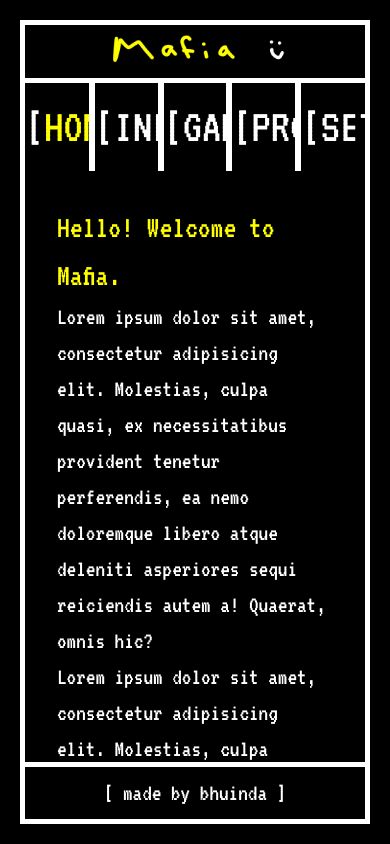
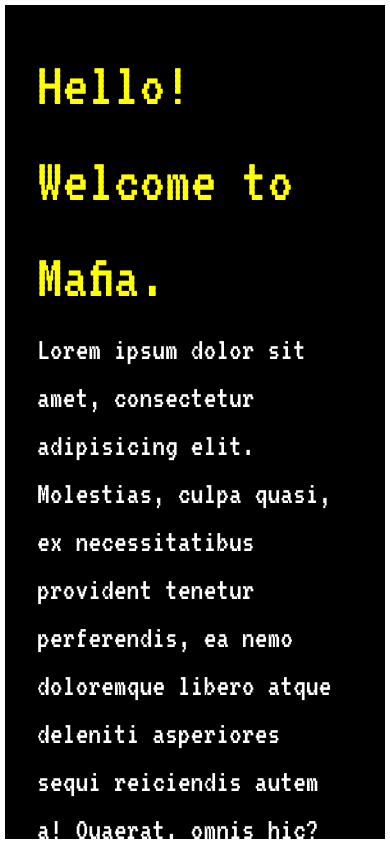
Before and after one commit to bhuinda/mafia-web, an Angular app: page /home in a window 390 px wide. Built offline with nearby package versions, Linux system fonts and the light colour scheme.

Commit message:
Added basic media queries; disabled banner

```diff
--- a/src/app/app.component.css
+++ b/src/app/app.component.css
@@ -2,12 +2,12 @@
   display: flex;
   flex-direction: column;
   height: 100vh;
-  padding: 30px;
+  /* padding: 30px; */
   background-color: black;
 }
 
-@media screen and (max-width: 1200px) {
+/* @media screen and (max-width: 1200px) {
   .container {
     padding: 20px;
   }
-}
+} */
--- a/src/app/footer/footer.component.css
+++ b/src/app/footer/footer.component.css
@@ -1,6 +1,8 @@
 .wrapper {
   color: white;
-  border: 5px solid;
+  border-left: 5px solid;
+  border-right: 5px solid;
+  border-bottom: 5px solid;
 }
 
 footer {
@@ -13,3 +15,9 @@ p {
   text-align: center;
   font-size: 1.5em;
 }
+
+@media screen and (max-width: 768px) {
+  footer {
+    display: none;
+  }
+}
--- a/src/app/footer/footer.component.html
+++ b/src/app/footer/footer.component.html
@@ -1,5 +1,5 @@
 <div class="wrapper">
   <footer>
-    <p>[ made by bhuinda ]</p>
+    <p>[made by bhuinda]</p>
   </footer>
 </div>
--- a/src/app/header/header.component.css
+++ b/src/app/header/header.component.css
@@ -6,6 +6,7 @@ header {
 }
 
 #banner {
+  display: none;
   border-bottom: 5px solid;
 }
 
@@ -57,3 +58,21 @@ a:last-child {
 :host ::ng-deep a:not(.active):hover > .selector > .highlight {
   color: white;
 }
+
+@media screen and (max-width: 1200px) {
+  :host ::ng-deep .selector {
+    font-size: 2em;
+  }
+
+  :host ::ng-deep .selector span {
+    font-size: 2rem;
+  }
+}
+
+@media screen and (max-width: 768px) {
+  header {
+    display: none;
+  }
+
+  /* TODO: Add menu icon for navigation for screens 768px and under. */
+}
--- a/src/app/header/header.component.ts
+++ b/src/app/header/header.component.ts
@@ -1,4 +1,4 @@
-import { Component, OnInit } from '@angular/core';
+import { Component } from '@angular/core';
 
 @Component({
   selector: 'app-header',
--- a/src/app/home/home.component.css
+++ b/src/app/home/home.component.css
@@ -6,5 +6,5 @@ main {
 }
 
 p {
-  font-size: 1.5em;
+  font-size: 2em;
 }
--- a/src/app/home/home.component.html
+++ b/src/app/home/home.component.html
@@ -1,6 +1,6 @@
 <main>
   <div class="container">
-    <p style="color: yellow; font-size: 2em">Hello! Welcome to Mafia.</p>
+    <p style="color: yellow; font-size: 4em">Hello! Welcome to Mafia.</p>
     <p>Lorem ipsum dolor sit amet, consectetur adipisicing elit. Molestias, culpa quasi, ex necessitatibus provident tenetur perferendis, ea nemo doloremque libero atque deleniti asperiores sequi reiciendis autem a! Quaerat, omnis hic?</p>
     <p>Lorem ipsum dolor sit amet, consectetur adipisicing elit. Molestias, culpa quasi, ex necessitatibus provident tenetur perferendis, ea nemo doloremque libero atque deleniti asperiores sequi reiciendis autem a! Quaerat, omnis hic?</p>
     <p>Lorem ipsum dolor sit amet, consectetur adipisicing elit. Molestias, culpa quasi, ex necessitatibus provident tenetur perferendis, ea nemo doloremque libero atque deleniti asperiores sequi reiciendis autem a! Quaerat, omnis hic?</p>
--- a/src/styles.css
+++ b/src/styles.css
@@ -61,19 +61,18 @@ p, h1, h2, h3, h4, h5, h6 {
 /* Flex all components inside router-outlet */
 router-outlet + * {
   flex: 1;
-  border-left: 5px solid;
-  border-right: 5px solid;
+  border: 5px solid;
   color: white;
 }
 
-/* Scrollbar styling */
 
-/* Width */
+
+/*** Scrollbar styling ***/
+
 ::-webkit-scrollbar {
   width: 1.5em;
 }
 
-/* Track */
 ::-webkit-scrollbar-track {
   background: white;
 }
@@ -83,13 +82,18 @@ router-outlet + * {
   background: black;
 }
 
-/* Handle */
 ::-webkit-scrollbar-thumb {
   border-left: 5px solid;
   background: gray;
 }
 
-/* Handle on hover */
 ::-webkit-scrollbar-thumb:hover {
   background: darkgray;
 }
+
+/* Fix for border consistency when footer isn't displayed */
+@media screen and (max-width: 768px) {
+  router-outlet + * {
+    border-bottom: none;
+  }
+}
```
